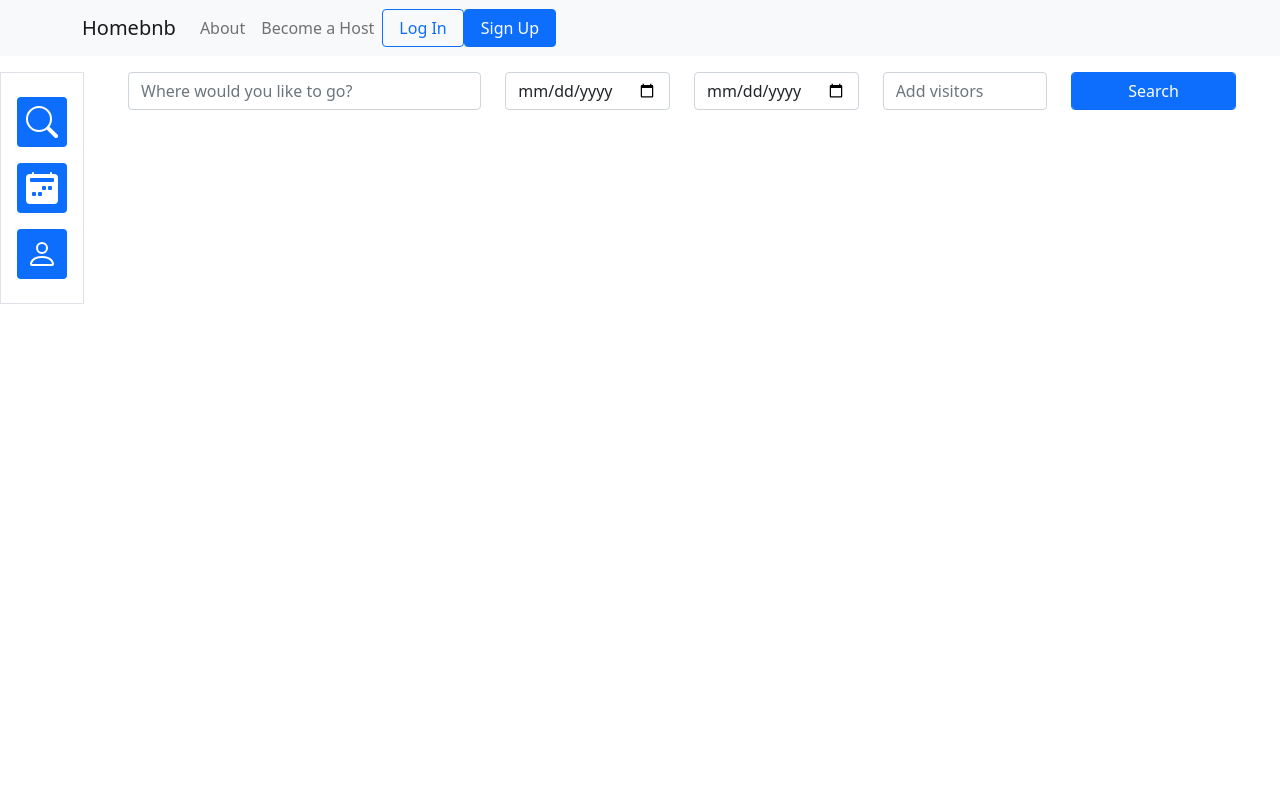
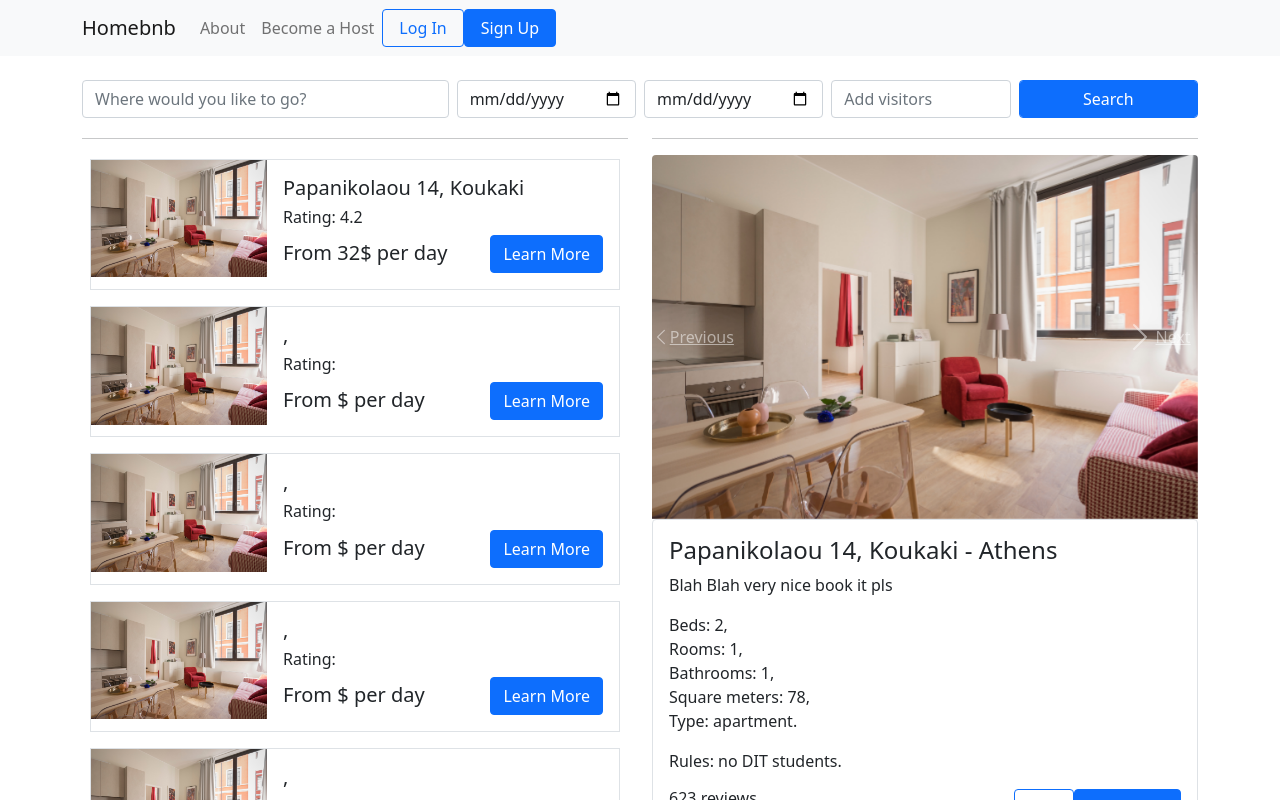
Before and after one commit to FotiadisM/Apartment-Booking-Website, a React (Create React App) app in the folder web/: page /main in a window 1280 px wide. Shown: the top 800 px of the page. Built offline with nearby package versions, Linux system fonts and the light colour scheme.

Commit message:
List listings and info tab

```diff
--- a/web/src/Components/Homepage/Homepage.js
+++ b/web/src/Components/Homepage/Homepage.js
@@ -16,7 +16,7 @@ function Homepage({ history }) {
         </h4>
         <hr />
         <form
-          className="border rounded p-4 mt-4 row needs-validation"
+          className="row border rounded p-4 mt-4 needs-validation"
           noValidate
         >
           <div className="col-12 mb-2">
@@ -31,7 +31,7 @@ function Homepage({ history }) {
               required
             />
           </div>
-          <div className="col-6">
+          <div className="col-sm-6">
             <label htmlFor="from" className="form-label">
               From:
             </label>
@@ -43,7 +43,7 @@ function Homepage({ history }) {
               required
             />
           </div>
-          <div className="col-6">
+          <div className="col-sm-6">
             <label htmlFor="to" className="form-label">
               To:
             </label>
--- /dev/null
+++ b/web/src/Components/Mainpage/InfoTab/Carousel.js
@@ -0,0 +1,61 @@
+import React from "react";
+import logo from "../../../assets/room.jpg";
+
+function Carousel({ images }) {
+  return (
+    <div className="Carousel">
+      <div
+        id="carouselExampleIndicators"
+        className="carousel slide"
+        data-ride="carousel"
+      >
+        <ol className="carousel-indicators">
+          <li
+            data-target="#carouselExampleIndicators"
+            data-slide-to="0"
+            className="active"
+          ></li>
+          <li data-target="#carouselExampleIndicators" data-slide-to="1"></li>
+          <li data-target="#carouselExampleIndicators" data-slide-to="2"></li>
+        </ol>
+        <div className="carousel-inner rounded-top">
+          <div className="carousel-item active">
+            <img src={logo} className="d-block w-100" alt="listing_photo" />
+          </div>
+          <div className="carousel-item">
+            <img src={logo} className="d-block w-100" alt="listing_photo" />
+          </div>
+          <div className="carousel-item">
+            <img src={logo} className="d-block w-100" alt="listing_photo" />
+          </div>
+        </div>
+        <a
+          className="carousel-control-prev"
+          href="#carouselExampleIndicators"
+          role="button"
+          data-slide="prev"
+        >
+          <span
+            className="carousel-control-prev-icon"
+            aria-hidden="true"
+          ></span>
+          <span className="sr-only">Previous</span>
+        </a>
+        <a
+          className="carousel-control-next"
+          href="#carouselExampleIndicators"
+          role="button"
+          data-slide="next"
+        >
+          <span
+            className="carousel-control-next-icon"
+            aria-hidden="true"
+          ></span>
+          <span className="sr-only">Next</span>
+        </a>
+      </div>
+    </div>
+  );
+}
+
+export default Carousel;
--- /dev/null
+++ b/web/src/Components/Mainpage/InfoTab/InfoTab.js
@@ -0,0 +1,45 @@
+import React from "react";
+import Carousel from "./Carousel";
+
+function InfoTab({ currList }) {
+  return (
+    <div className="InfoTab">
+      <hr className="ml-0" />
+
+      <div>
+        <Carousel />
+        <div className="border rounded rounded-lg p-3">
+          <h4>
+            {currList.street}, {currList.neighbourhood} - {currList.city}
+          </h4>
+          <p> {currList.description}</p>
+          <p>
+            Beds: {currList.bed_num},
+            <br />
+            Rooms: {currList.room_num},
+            <br />
+            Bathrooms: {currList.bathroom_num},
+            <br />
+            Square meters: {currList.square_meters},
+            <br />
+            Type: {currList.type}.
+            <br />
+          </p>
+          <p>Rules: {currList.rules}.</p>
+          <div className="d-flex justify-content-between">
+            <h6>
+              {currList.review_num} reviews, <br />
+              Average score {currList.review_avrg}!
+            </h6>
+            <div>
+              <button className="btn btn-outline-primary">Rate</button>
+              <button className="btn btn-primary ml-2">Book Now!</button>
+            </div>
+          </div>
+        </div>
+      </div>
+    </div>
+  );
+}
+
+export default InfoTab;
--- /dev/null
+++ b/web/src/Components/Mainpage/ListingsTab/Card.js
@@ -0,0 +1,33 @@
+import React from "react";
+import room from "../../../assets/room.jpg";
+
+function Card({ listing }) {
+  return (
+    <div className="Card row g-0 mx-2 my-1 border rounded-lg">
+      <div className="col-sm-4">
+        <img
+          className="rounded-left rounded-lg"
+          src={room}
+          width="100%"
+          alt="listing phote"
+        />
+      </div>
+      <div className="col">
+        <div className="d-flex flex-column justify-content-between h-100 p-3">
+          <div>
+            <h5>
+              {listing.street}, {listing.neighbourhood}
+            </h5>
+            <h6>Rating: {listing.review_avrg}</h6>
+          </div>
+          <div className="d-flex justify-content-between align-items-end">
+            <h5 className="">From {listing.price_day}$ per day</h5>
+            <button className="btn btn-primary">Learn More</button>
+          </div>
+        </div>
+      </div>
+    </div>
+  );
+}
+
+export default Card;
--- /dev/null
+++ b/web/src/Components/Mainpage/ListingsTab/ListingsTab.js
@@ -0,0 +1,21 @@
+import React from "react";
+import Card from "./Card";
+
+function ListingsTab({ listings, setCurrList }) {
+  return (
+    <div className="ListingsTab">
+      <hr className="mr-1" />
+      <div className="row gx-0 gy-2">
+        {listings.map((listing) => {
+          return (
+            <div className="col-12" key={listing.id}>
+              <Card listing={listing} />
+            </div>
+          );
+        })}
+      </div>
+    </div>
+  );
+}
+
+export default ListingsTab;
--- a/web/src/Components/Mainpage/Mainpage.js
+++ b/web/src/Components/Mainpage/Mainpage.js
@@ -1,70 +1,114 @@
-import React from "react";
+import React, { useEffect, useState } from "react";
 import NavBAr from "../NavBar/NavBar";
-import SideBar from "../SideBar/SideBar";
+import SearchBar from "./SearchBar/SearchBar";
+import InfoTab from "./InfoTab/InfoTab";
+import ListingsTab from "./ListingsTab/ListingsTab";
 
-function Mainpage(params) {
+const array = [
+  {
+    id: 1,
+    user_id: 2,
+    user_name: "Mike Fotiadis",
+    price_day: 32,
+    bed_num: 2,
+    room_num: 1,
+    bathroom_num: 1,
+    has_living_room: true,
+    square_meters: 78,
+    description: "Blah Blah very nice book it pls",
+    type: "apartment",
+    rules: "no DIT students",
+    review_num: 623,
+    review_avrg: 4.2,
+    street: "Papanikolaou 14",
+    neighbourhood: "Koukaki",
+    city: "Athens",
+    state: "Attiki",
+    zipcode: "14256",
+    country: "Greece",
+    latitude: "312,42",
+    longtitude: "782.54",
+  },
+  {
+    id: 2,
+    name: "Mike's Hotel",
+    price: 12,
+    bedNums: 2,
+  },
+  {
+    id: 3,
+    name: "Mike's Hotel",
+    price: 12,
+    bedNums: 2,
+  },
+  {
+    id: 4,
+    name: "Mike's Hotel",
+    price: 12,
+    bedNums: 2,
+  },
+  {
+    id: 5,
+    name: "Mike's Hotel",
+    price: 12,
+    bedNums: 2,
+  },
+  {
+    id: 6,
+    name: "Mike's Hotel",
+    price: 12,
+    bedNums: 2,
+  },
+  {
+    id: 7,
+    name: "Mike's Hotel",
+    price: 12,
+    bedNums: 2,
+  },
+  {
+    id: 8,
+    name: "Mike's Hotel",
+    price: 12,
+    bedNums: 2,
+  },
+];
+
+function Mainpage({ searchState }) {
+  const [search, setSearch] = searchState;
+  const [listings, setListings] = useState([]);
+  const [currList, setCurrList] = useState({});
+
+  useEffect(() => {
+    setListings(array);
+    setCurrList(array[0]);
+  }, [search]);
+
   return (
-    <div>
-      <NavBAr />
-
-      <div className="mt-3">
-        <div className="row g-0">
-          <div className="col-auto">
-            <SideBar />
-          </div>
-          <div className="col">
-            <div className="container-fluid">
-              <div className="container">
-                <form
-                  className="rounded p-3 pt-0 row needs-validation"
-                  noValidate
-                >
-                  <div className="col-4">
-                    <input
-                      type="text"
-                      className="form-control"
-                      id="destination"
-                      placeholder="Where would you like to go?"
-                      required
-                    />
-                  </div>
-                  <div className="col-2">
-                    <input
-                      type="date"
-                      className="form-control"
-                      id="from"
-                      placeholder="Add date"
-                      required
-                    />
-                  </div>
-                  <div className="col-2">
-                    <input
-                      type="date"
-                      className="form-control"
-                      id="to"
-                      placeholder="Add date"
-                      required
-                    />
-                  </div>
-                  <div className="col-2">
-                    <input
-                      type="number"
-                      className="form-control"
-                      placeholder="Add visitors"
-                      required
-                      max="7"
-                    />
-                  </div>
-                  <div className="col-2">
-                    <button type="submit" className="form-control btn-primary">
-                      Search
-                    </button>
-                  </div>
-                </form>
-              </div>
+    <div className="Mainpage d-flex flex-column" style={{ height: "100%" }}>
+      <div className="flex-grow-0 flex-shrink-1" style={{ flexBasis: "auto" }}>
+        <NavBAr />
+      </div>
+      <div
+        className="my-4 flex-grow-1 flex-shrink-1"
+        style={{ flexBasis: "auto" }}
+      >
+        <div className="container">
+          <SearchBar />
+          <div className="row mt-1">
+            <div className="col-6">
+              <ListingsTab listings={listings} setCurrList={setCurrList} />
+            </div>
+            <div className="col-6">
+              <InfoTab currList={currList} />
             </div>
           </div>
         </div>
+      </div>
+      <div
+        className="flex-grow-0 flex-shrink-0 bg-light"
+        style={{ flexBasis: "120px" }}
+      >
+        footer
       </div>
     </div>
   );
--- /dev/null
+++ b/web/src/Components/Mainpage/SearchBar/SearchBar.js
@@ -0,0 +1,52 @@
+import React from "react";
+
+function SearchBar() {
+  return (
+    <form className="row rounded needs-validation g-2" noValidate>
+      <div className="col-sm-4">
+        <input
+          type="text"
+          className="form-control"
+          id="destination"
+          placeholder="Where would you like to go?"
+          required
+        />
+      </div>
+      <div className="col-sm-2">
+        <input
+          type="date"
+          className="form-control"
+          id="from"
+          placeholder="Add date"
+          required
+        />
+      </div>
+      <div className="col-sm-2">
+        <input
+          type="date"
+          className="form-control"
+          id="to"
+          placeholder="Add date"
+          required
+        />
+      </div>
+      <div className="col-sm-2">
+        <input
+          type="number"
+          className="form-control"
+          placeholder="Add visitors"
+          required
+          max="7"
+          min="1"
+        />
+      </div>
+      <div className="col-sm-2">
+        <button type="submit" className="form-control btn-primary">
+          Search
+        </button>
+      </div>
+    </form>
+  );
+}
+
+export default SearchBar;
--- a/web/src/Components/SideBar/SideBar.js
+++ b/web/src/Components/SideBar/SideBar.js
@@ -2,9 +2,10 @@ import React from "react";
 
 function SideBar() {
   return (
-    <div className="SideBar py-2 pl-2 border border-left-0 rounded-right rounded-lg">
-      <div className="m-3">
-        <button className="btn bg-primary p-2 rounded-lg">
+    <div className="SideBar border border-left-0 rounded-right rounded-lg">
+      <div className="row g-4 gx-0 py-2 px-2 justify-content-sm-center">
+        <div className="col">
+          <button className="btn btn-primary p-2 rounded-lg mx-auto">
             <svg
               width="2em"
               height="2em"
@@ -24,8 +25,8 @@ function SideBar() {
             </svg>
           </button>
         </div>
-      <div className="m-3">
-        <button className="btn bg-primary p-2 rounded-lg">
+        <div className="col">
+          <button className="btn btn-primary p-2 rounded-lg">
             <svg
               width="2em"
               height="2em"
@@ -41,8 +42,8 @@ function SideBar() {
             </svg>
           </button>
         </div>
-      <div className="m-3">
-        <button className="btn bg-primary p-2 rounded-lg">
+        <div className="col">
+          <button className="btn btn-primary p-2 rounded-lg mx-auto">
             <svg
               width="2em"
               height="2em"
@@ -59,6 +60,7 @@ function SideBar() {
           </button>
         </div>
       </div>
+    </div>
   );
 }
 
--- a/web/src/Containers/App/App.js
+++ b/web/src/Containers/App/App.js
@@ -1,16 +1,30 @@
-import React from "react";
+import React, { useState } from "react";
+
 import { BrowserRouter, Switch, Route } from "react-router-dom";
 
 import Homepage from "../../Components/Homepage/Homepage";
 import Mainpage from "../../Components/Mainpage/Mainpage";
 
 function App() {
+  // const [user, setUser] = useState({});
+
+  const searchState = useState({
+    destination: "",
+    from: "",
+    to: "",
+    people: 1,
+  });
+
   return (
-    <div className="App">
+    <div className="App" style={{ height: "100%" }}>
       <BrowserRouter>
         <Switch>
           <Route path="/" exact component={Homepage} />
-          <Route path="/main" exact component={Mainpage} />
+          <Route
+            path="/main"
+            exact
+            render={() => <Mainpage searchState={searchState} />}
+          />
           <Route path="/" render={() => <div>404</div>} />
         </Switch>
       </BrowserRouter>
--- /dev/null
+++ b/web/src/index.css
@@ -0,0 +1,8 @@
+html,
+body {
+  height: 100%;
+}
+
+#root {
+  height: 100%;
+}
--- a/web/src/index.js
+++ b/web/src/index.js
@@ -4,6 +4,8 @@ import "bootstrap/dist/css/bootstrap.css";
 import "bootstrap/dist/js/bootstrap.js";
 import App from "./Containers/App/App";
 import * as serviceWorker from "./serviceWorker";
+
+import "./index.css";
 
 ReactDOM.render(
   <React.StrictMode>
```
Also changed, not shown: web/src/assets/room.jpg (added). Lines whose indentation alone changed are shown as unchanged.
